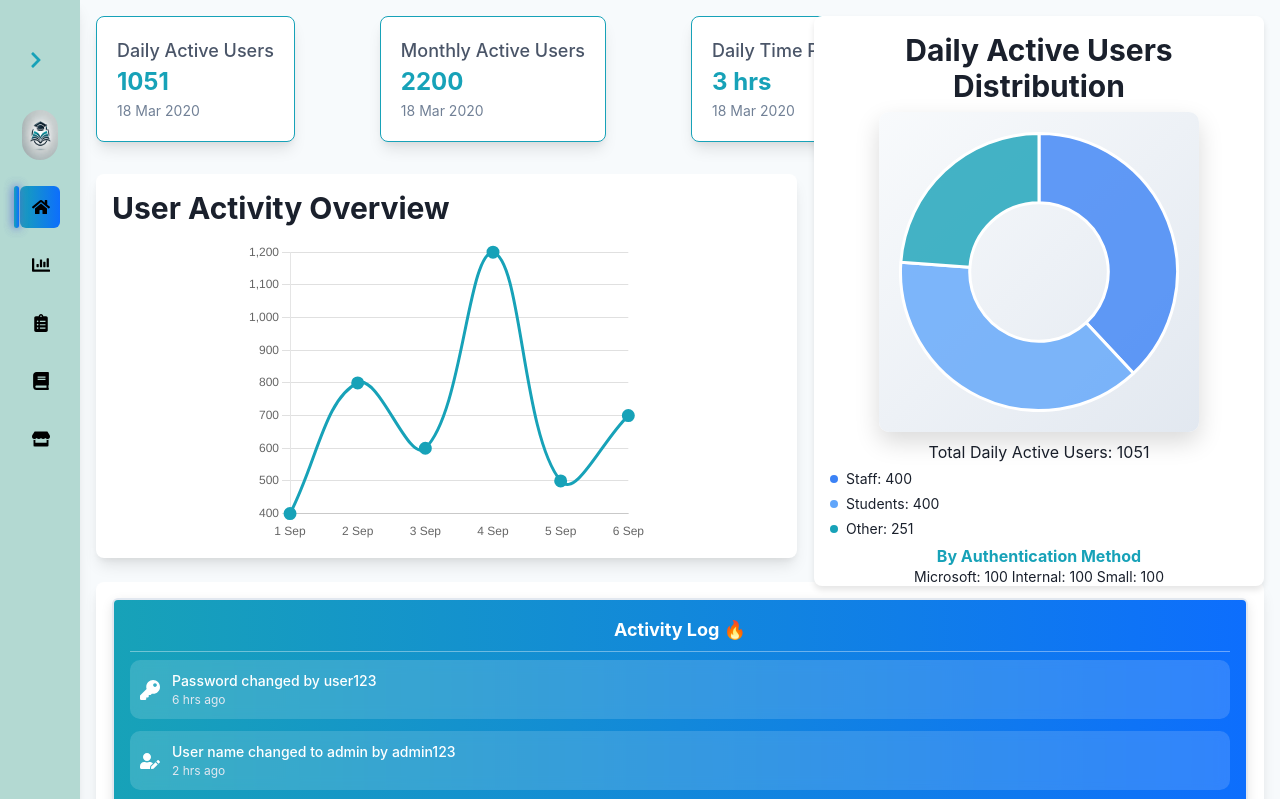
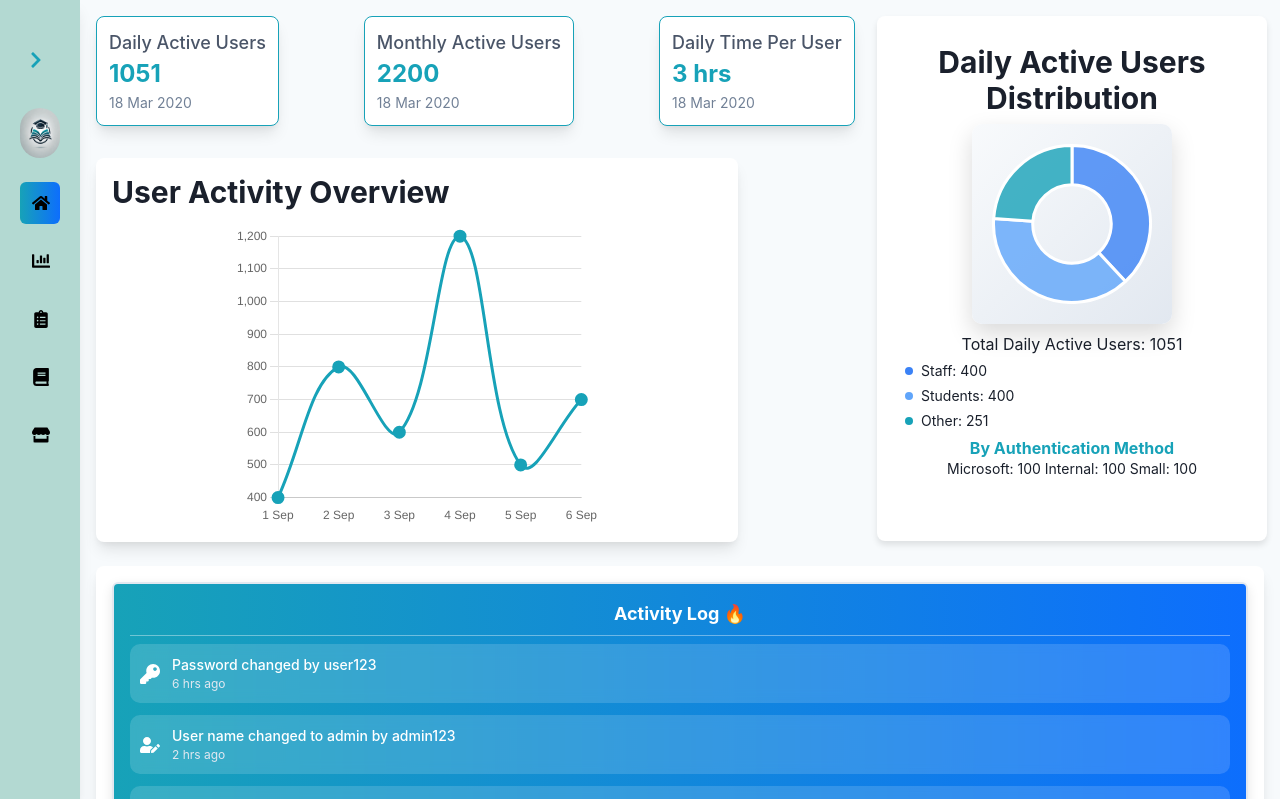
Before and after one commit to Ragshahini/Dashboard, a React (Create React App) app: page / in a window 1280 px wide. Shown: the top 799 px of the page. Built offline with nearby package versions, Linux system fonts and the light colour scheme.

Commit message:
Updated Code

```diff
--- a/src/App.js
+++ b/src/App.js
@@ -4,48 +4,55 @@ import StatCard from "./Components/StatCard";
 import UserActivityChart from "./Components/UserActivityChart";
 import ActivityLog from "./Components/ActivityLog";
 import PieChart from "./Components/PieChart";
+import { useState } from "react";
 
 function App() {
+  const [isExpanded, setIsExpanded] = useState(false);
+
   return (
     <Flex minHeight="100vh" direction="row" bg="gray.50">
-      <Sidebar />
-      <Box flex="1" p={4}>
+      <Sidebar isExpanded={isExpanded} setIsExpanded={setIsExpanded} />
+
+      <Box
+        flex="1"
+        p={4}
+        ml={isExpanded ? "260px" : "80px"} // Prevent shifting
+        transition="margin-left 0.4s ease-in-out"
+      >
         <Flex direction="column" gap={2}>
           <Flex gap={85} wrap="wrap" justify="flex-start">
             <StatCard title="Daily Active Users" value="1051" date="18 Mar 2020" />
             <StatCard title="Monthly Active Users" value="2200" date="18 Mar 2020" />
             <StatCard title="Daily Time Per User" value="3 hrs" date="18 Mar 2020" />
           </Flex>
-          <Box mt={4} bg="white" p={4} borderRadius="lg" boxShadow="lg" w="60%">
+          <Box mt={4} bg="white" p={4} borderRadius="lg" boxShadow="lg" w="55%">
             <Heading as="h3" size="lg" mb={4}>User Activity Overview</Heading>
             <UserActivityChart />
           </Box>
-          <Box mt={4} bg="white" p={4} borderRadius="lg" boxShadow="lg">
-            <ActivityLog />
-          </Box>
+          <Box mt={4} bg="white" p={4} borderRadius="lg" boxShadow="lg" W="450px">
+  <ActivityLog />
+</Box>
         </Flex>
       </Box>
 
-
+      {/* Sidebar remains fixed, content does not shift */}
       <Box
         position="absolute"
         top={4}
-        right={4}
-        width="450px"
-        height="570px"
+        right={13}
+        width="390px"
+        height="525px"
         bg="white"
         borderRadius="8px"
         boxShadow="0 4px 6px rgba(0, 0, 0, 0.1)"
-        p={4}
+        p={7}
         textAlign="center"
       >
         <Heading as="h3" size="lg" mb={2}>Daily Active Users Distribution</Heading>
 
-
         <Flex justifyContent="center" alignItems="center">
           <PieChart />
         </Flex>
-
 
         <Box mt={2} display="flex" flexDirection="column" gap={1}>
           <Text fontSize="m">Total Daily Active Users: 1051</Text>
@@ -64,7 +71,7 @@ function App() {
         </Box>
 
         <Heading as="h4" size="sm" mt={2} color="#17a2b8">By Authentication Method</Heading>
-        <Text fontSize="sm"> Microsoft: 100    Internal: 100     Small: 100</Text>
+        <Text fontSize="sm">Microsoft: 100 Internal: 100 Small: 100</Text>
       </Box>
     </Flex>
   );
--- a/src/Components/ActivityLog.js
+++ b/src/Components/ActivityLog.js
@@ -56,7 +56,7 @@ const ActivityLog = () => {
       borderRadius="md"
       bgGradient="linear(to-r, #17a2b8, #0d6efd)"
       color="white"
-      maxH="320px"
+      maxH="2000px"
       overflowY="auto"
       boxShadow="0px 4px 12px rgba(0, 0, 0, 0.1)"
       sx={{
--- a/src/Components/PieChart.js
+++ b/src/Components/PieChart.js
@@ -68,8 +68,8 @@ const PieChart = () => {
       transition={{ duration: 1.2, ease: "easeOut" }}
       style={{
         position: "relative",
-        width: "320px",
-        height: "320px",
+        width: "200px",
+        height: "200px",
         borderRadius: "10px",
         boxShadow: "0 10px 25px rgba(0, 0, 0, 0.15)",
         padding: "20px",
--- a/src/Components/Sidebar.js
+++ b/src/Components/Sidebar.js
@@ -1,10 +1,9 @@
+import { useState } from "react";  // <-- Import useState
 import { Box, VStack, Text, Link, HStack, Image, IconButton } from "@chakra-ui/react";
 import { FaHome, FaChartBar, FaClipboardList, FaBook, FaStore, FaChevronRight, FaChevronLeft } from "react-icons/fa";
 import { motion } from "framer-motion";
-import { useState } from "react";
 
-const Sidebar = () => {
-  const [isExpanded, setIsExpanded] = useState(false);
+const Sidebar = ({ isExpanded, setIsExpanded }) => {
   const [activePage, setActivePage] = useState("Dashboard");
   const [hoveredLink, setHoveredLink] = useState(null);
 
@@ -23,15 +22,16 @@ const Sidebar = () => {
       as={motion.div}
       width={isExpanded ? "260px" : "80px"}
       minWidth={isExpanded ? "260px" : "80px"}
-      height="140vh"
+      height="100vh"
+      position="fixed"
+      top="0"
+      left="0"
       p={5}
       color="white"
       bg="#B3D9D2"
       boxShadow="lg"
       fontFamily="Poppins, sans-serif"
-      initial={{ width: "80px" }}
-      animate={{ width: isExpanded ? "260px" : "80px" }}
-      transition={{ duration: 0.4, ease: "easeInOut" }}
+      transition="width 0.4s ease-in-out"
     >
       {/* Sidebar Toggle Button */}
       <HStack justify="flex-end" mt={4}>
@@ -42,26 +42,13 @@ const Sidebar = () => {
           variant="ghost"
           color="#17a2b8"
           size="lg"
-          _hover={{ bg: "#ffff" }}
+          _hover={{ bg: "transparent", transform: "scale(1.1)" }}
         />
       </HStack>
 
       {/* Sidebar Logo */}
-      <HStack
-        spacing={3}
-        mb={6}
-        justify={isExpanded ? "center" : "flex-start"}
-        mt={6}
-        // Removed the border
-        p={0.5} // Padding for the circle
-      >
-        <Image
-          src="/logo.webp"
-          alt="Logo"
-          boxSize="50px"
-          transition="all 0.3s ease"
-          borderRadius="full"
-        />
+      <HStack spacing={3} mb={6} justify={isExpanded ? "center" : "flex-start"} mt={6}>
+        <Image src="/logo.webp" alt="Logo" boxSize="50px" transition="all 0.3s ease" borderRadius="full" />
       </HStack>
 
       {/* Sidebar Links */}
@@ -86,19 +73,10 @@ const Sidebar = () => {
             _hover={{ bg: "rgba(41, 40, 40, 0.1)", transform: "scale(1.05)" }}
             width="100%"
           >
-            <Box
-              as={motion.div}
-              whileHover={{ scale: 1.2 }}
-              transition="0.2s"
-              color="black"
-              _hover={{
-                color: activePage === link.name ? "gray.600" : "gray.700",
-              }}
-            >
+            <Box as={motion.div} whileHover={{ scale: 1.2 }} transition="0.2s" color="black">
               {link.icon}
             </Box>
 
-            {/* Tooltip Box */}
             {hoveredLink === link.name && !isExpanded && (
               <Box
                 position="absolute"
@@ -119,22 +97,6 @@ const Sidebar = () => {
             )}
 
             {isExpanded && <Text>{link.name}</Text>}
-
-            {/* Active Link Indicator */}
-            {activePage === link.name && (
-              <Box
-                as={motion.div}
-                layoutId="activeIndicator"
-                position="absolute"
-                left="-6px"
-                height="100%"
-                width="5px"
-                bg="linear-gradient(to right, #17a2b8, #0d6efd)"
-                borderRadius="full"
-                transition={{ type: "spring", stiffness: 300, damping: 30 }}
-                boxShadow="0px 0px 10px rgba(78, 115, 223, 0.7), 0px 0px 10px rgba(106, 90, 205, 0.7)"
-              />
-            )}
           </Link>
         ))}
       </VStack>
--- a/src/Components/StatCard.js
+++ b/src/Components/StatCard.js
@@ -14,7 +14,7 @@ const StatCard = ({ title, value, date }) => {
       whileTap={{ scale: 0.95 }}
       whileFocus={{ scale: 1.05 }}
       transition="all 0.3s ease"
-      p={5}
+      p={3}
       borderWidth="1px"
       borderRadius="lg"
       boxShadow="lg"
```
